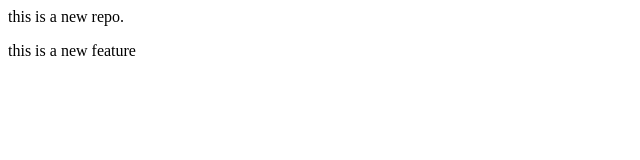
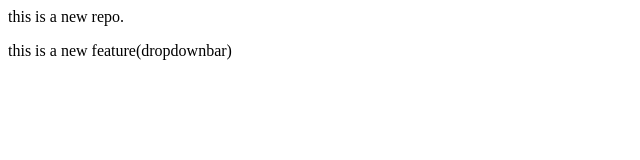
Before and after one commit to pratik-belkar1412/LocalRepo, a plain HTML site: page index.html in a window 1280 px wide. Shown: the full height of the page, 0-640 px from the left. Drawn offline with Linux system fonts and the light colour scheme.

Commit message:
Add dropdownbar

```diff
--- a/index.html
+++ b/index.html
@@ -1,2 +1,2 @@
 <p>this is a new repo.</p>
-<P>this is a new feature</P>
+<P>this is a new feature(dropdownbar)</P>
```
